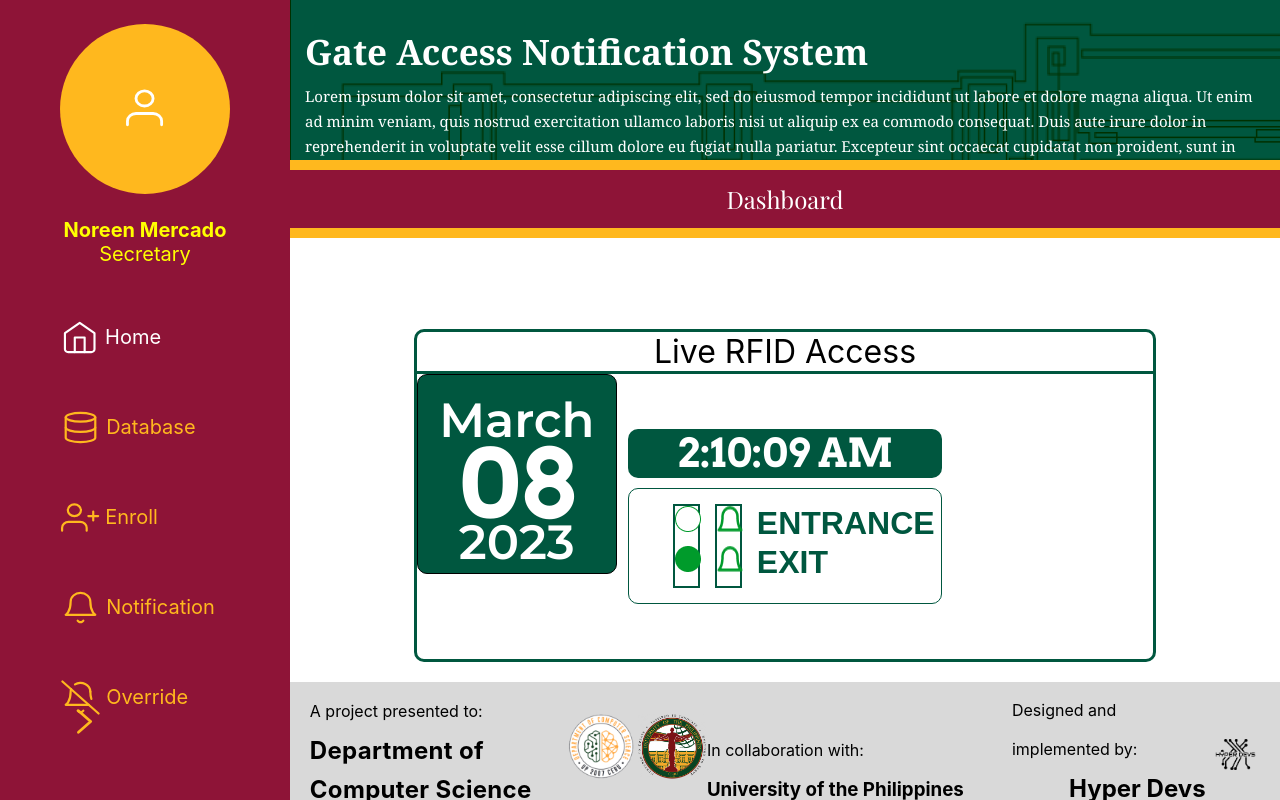
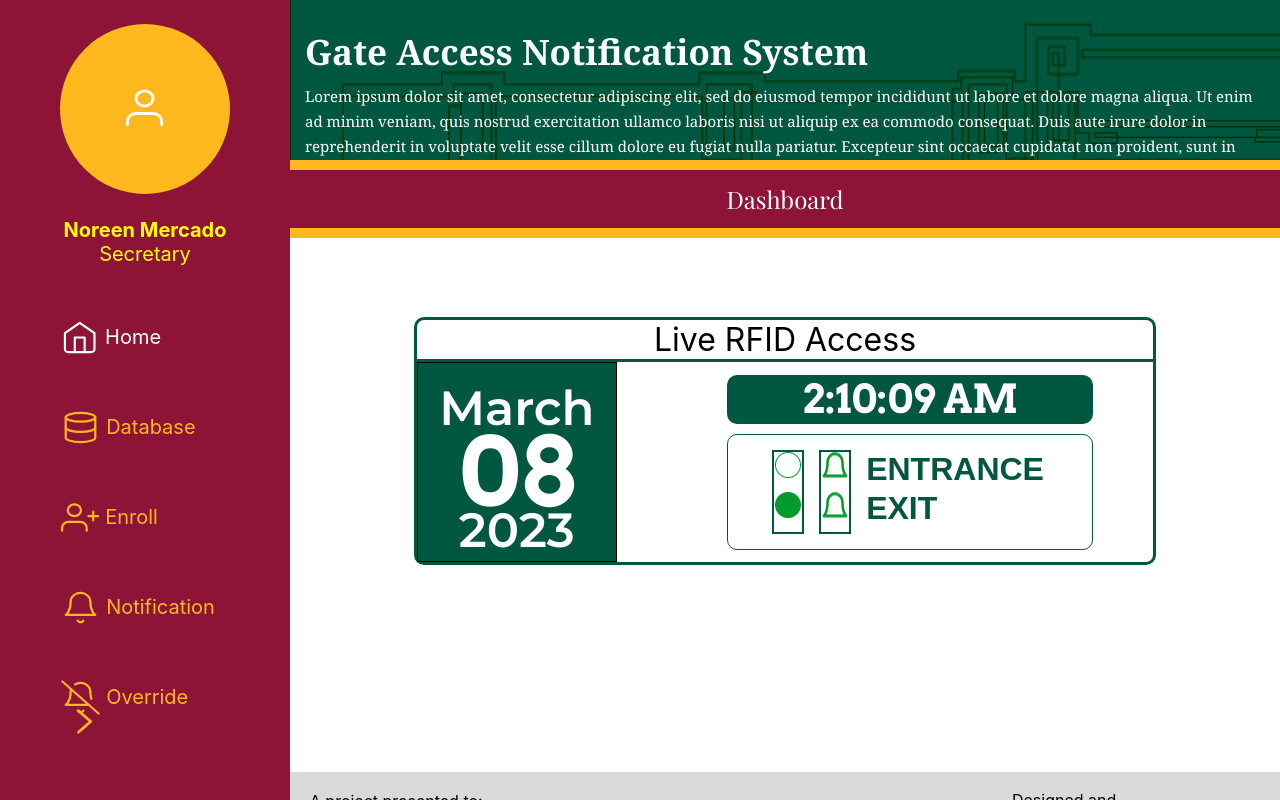
Before and after one commit to Hyper-Devs/Hyper-Devs, a React (Create React App) app in the folder client/: page /dashboard in a window 1280 px wide. Shown: the top 800 px of the page. Built offline with nearby package versions, Linux system fonts and the light colour scheme; the HTML template or start-up script is replaced by a standard one.

Commit message:
fix footer in login and dashboard

```diff
--- a/client/src/Components/Dashboard/Box.css
+++ b/client/src/Components/Dashboard/Box.css
@@ -5,7 +5,7 @@
     height: 100%;
     background-color: white;
     display: flex;
-    justify-content: center;
+    justify-content: space-between;
     align-items: center;
     line-height: 39px;
     flex-direction: column;
@@ -13,42 +13,39 @@
 
 .rectangle{
     width: 75%;
-    height: fit-content;
+    margin-top: min(8%, 120px);
     text-align: center;
     background: #FFFFFF;
     border: 3px solid #00573F;
     border-radius: 10px;
 }
 
-.rectangle2 {
+.rectangle1{
     position: relative;
     width: 100%;
-    height: fit-content;
-    background: transparent;
+    display: flex;
+    align-items: center;
+    gap: min(15%, 170px);
+    background-color: transparent;
     border-top: 3px solid #00573F;
 }
 
-.rectangle3{
-    padding: 15px;
+.rectangle2{
+    position: relative;
     display: flex;
-    height: 100%;
-    flex-grow: 1;
     flex-direction: column;
-    align-items: center;
-    align-content: center;
     gap: 10px;
     background-color: transparent;
-    border-radius: 10px;
 }
 
 .clock {
-    width: 50%;
+    width: 100%;
     border-radius: 10px;
     background: #00573F;
 }
 
 .Date{
-    position:absolute;
+    position:relative;
     display: flex;
     flex-direction: column;
     align-items: center;
@@ -58,7 +55,6 @@
 
     background: #00573F;
     border: 1px solid #000000;
-    border-radius: 10px;
 }
 
 .Date .Month{
@@ -103,7 +99,7 @@
 }*/
 
 .entrance-exit {
-    width: 50%;
+    width: 100%;
     display: flex;
     color:  #00573F;
     border-radius: 10px;
--- a/client/src/Components/Dashboard/Box.jsx
+++ b/client/src/Components/Dashboard/Box.jsx
@@ -12,13 +12,13 @@ function Box() {
         <div className='LiveBox'>
             <div className='rectangle'>
                 <p style={{fontSize: 32}}>Live RFID Access</p>
-                <div className='rectangle2'>
+                <div className='rectangle1'>
                     <div className='Date'>
                         <div className='Month'>March</div>
                         <div className='Day'>08</div>
                         <div className='Year'>2023</div>
                     </div>
-                    <div className='rectangle3'>
+                    <div className="rectangle2">
                         <div className='clock'><Clocks/></div>
                         <div className='entrance-exit'>
                             <div className='icon-boxes'>
@@ -37,11 +37,10 @@ function Box() {
                                 EXIT
                             </div>
                         </div>
-
                     </div>
                 </div>
             </div>
-            <Footer/>
+            <Footer />
         </div>
     )
 }
--- a/client/src/Components/Sidebar/Sidebar.css
+++ b/client/src/Components/Sidebar/Sidebar.css
@@ -20,7 +20,7 @@
 	position: relative;
 	background-color: #8E1437;
 	width: 350px;
-	height: 100%;
+	height: 100vh;
 	transition: 0.4s;
 }
 
--- a/client/src/Components/footer.css
+++ b/client/src/Components/footer.css
@@ -2,7 +2,6 @@
   background: #D9D9D9;
   /* flex: 1; */
   width: 100%;
-  margin-top: 20px;
 }
 
 .footer-container {
```
